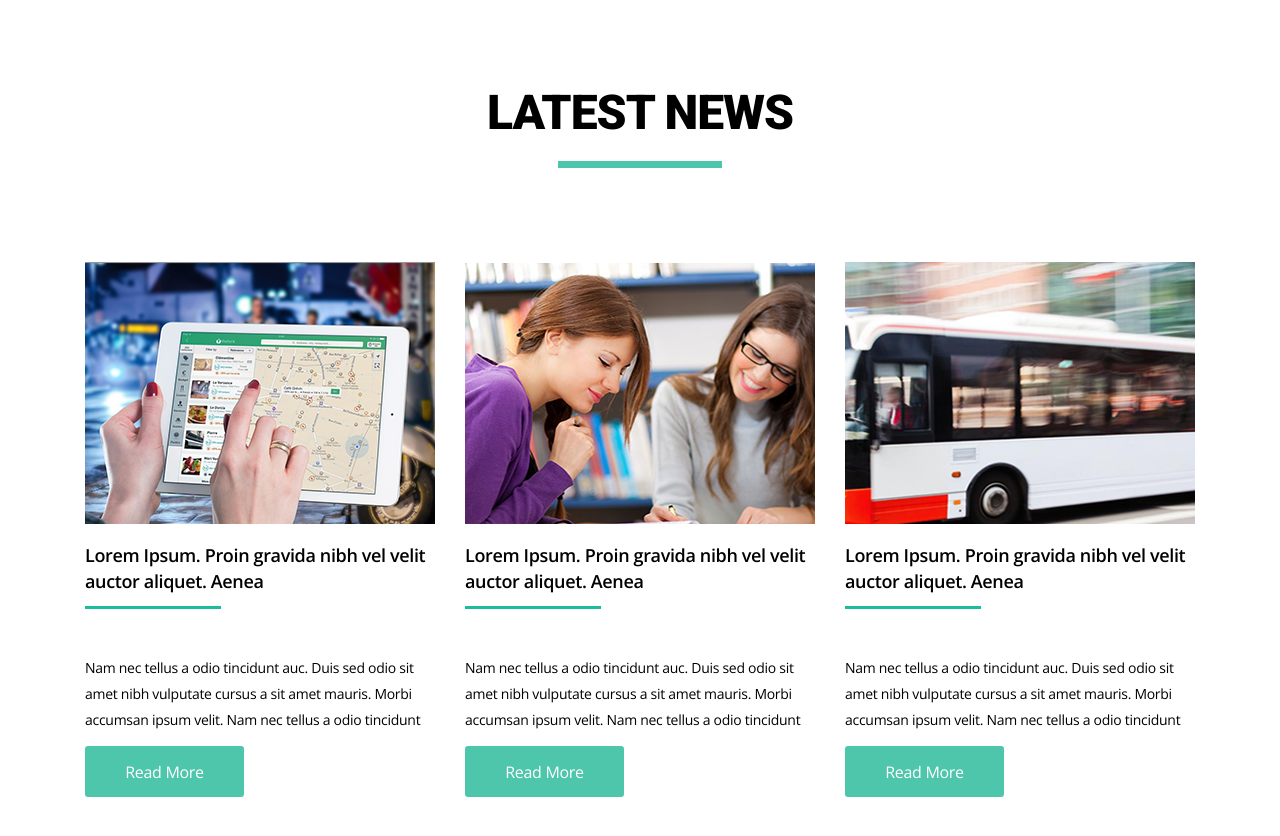
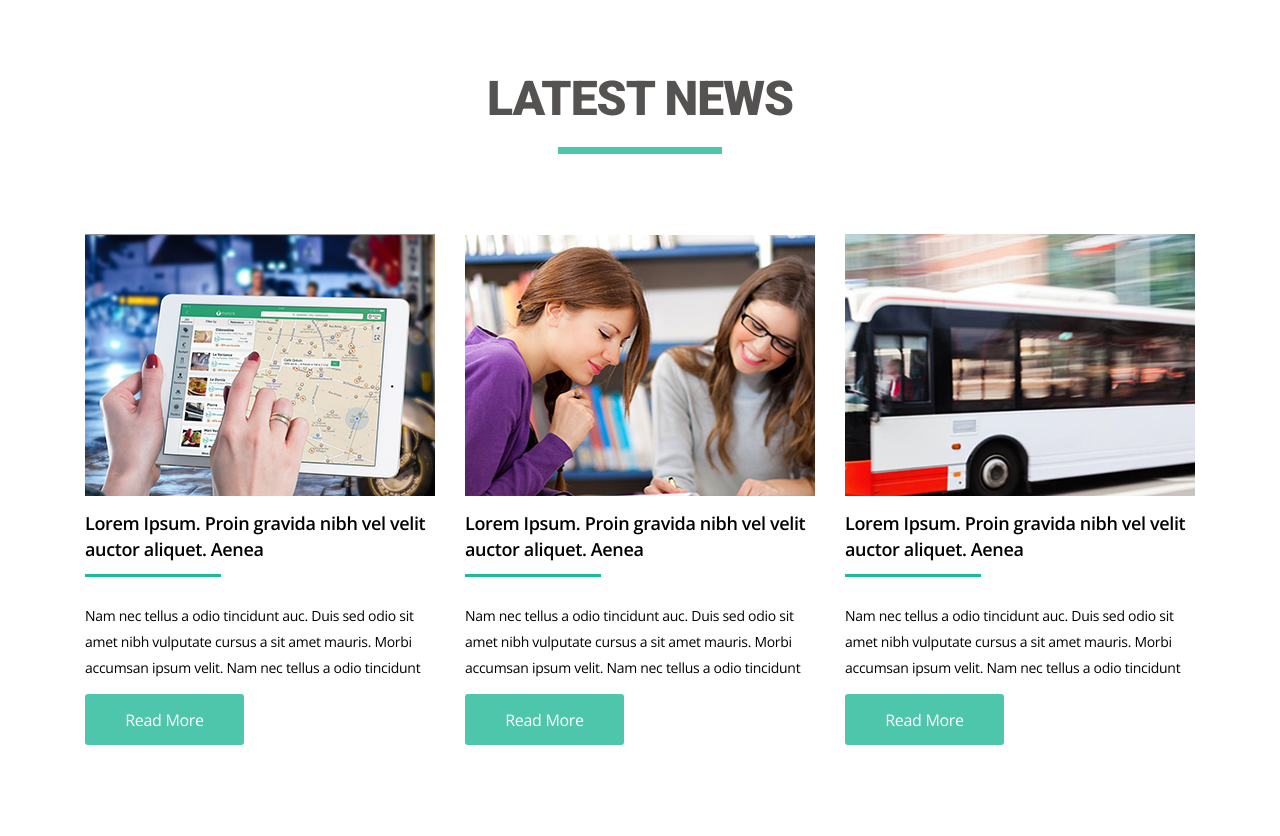
Before and after one commit to svogk/goit-fe-course, a plain HTML site: page html-css/module-04/index.html in a window 1280 px wide. Shown: the part 998-1834 px from the top of the page. Drawn offline with nearby package versions, Linux system fonts and the light colour scheme.

Commit message:
edit css color h2

```diff
--- a/html-css/module-04/css/styles.css
+++ b/html-css/module-04/css/styles.css
@@ -116,7 +116,7 @@ img {
   text-transform: uppercase;
   margin: 0;
   padding: 0;
-  margin-bottom: 106px;
+  margin-bottom: 92px;
 }
 
 .featured-title::after {
@@ -217,9 +217,10 @@ img {
   font-weight: 900;
   text-align: center;
   text-transform: uppercase;
+  color: #555252;
   margin: 0;
   padding: 0;
-  margin-bottom: 94px;
+  margin-bottom: 80px;
 }
 
 .news-title::after {
@@ -259,7 +260,9 @@ img {
   letter-spacing: -0.02em;
   font-family: "Open Sans";
   font-weight: 600;
-  margin-bottom: 46px;
+  margin: 0;
+  padding: 0;
+  margin-bottom: 26px;
 }
 
 .news-list-name::after {
@@ -277,6 +280,8 @@ img {
   letter-spacing: -0.02em;
   font-family: "Open Sans";
   font-weight: 400;
+  margin: 0;
+  padding: 0;
   margin-bottom: 13px;
 }
 
```
